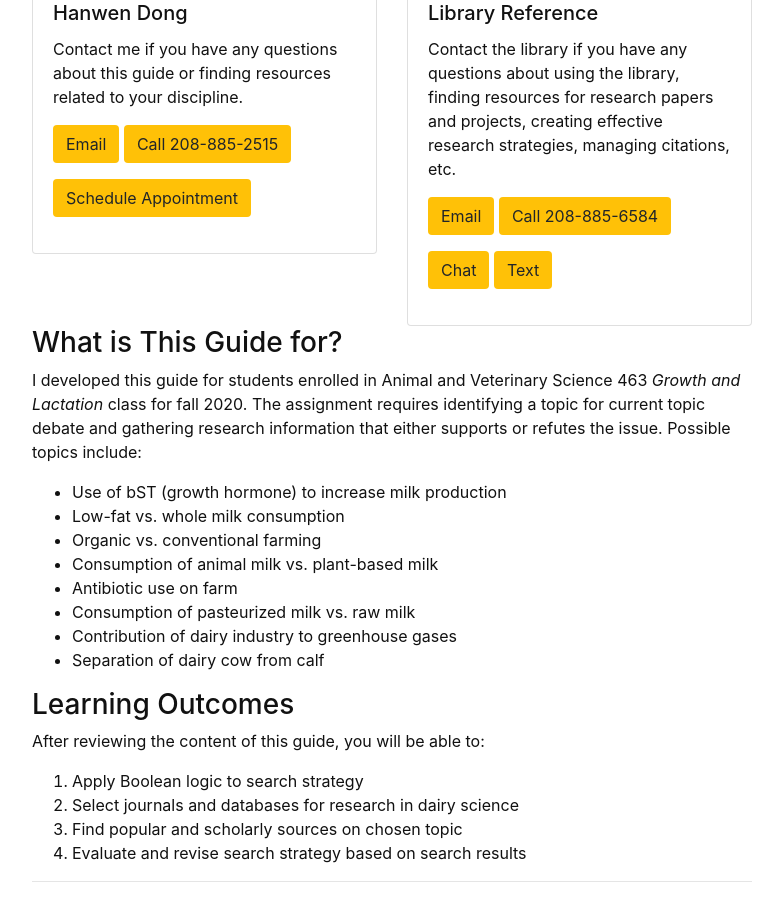
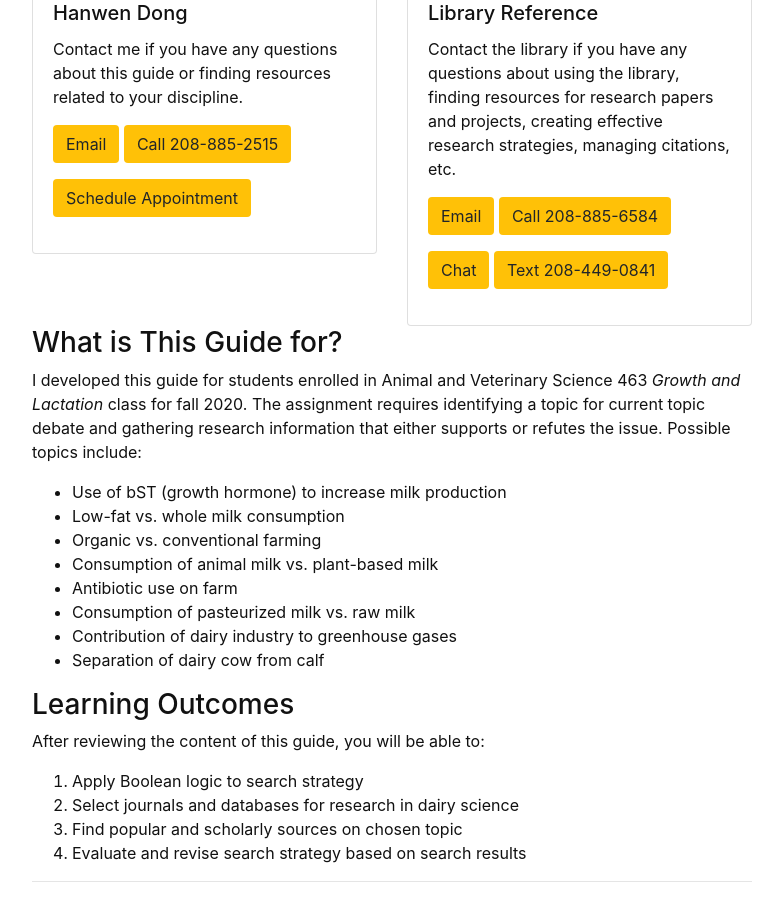
Before and after one commit to hanwendong1/AVS463-f20, a Jekyll site: the page built from index.md, in a window 1280 px wide and 900 px high, scrolled down 603 px. Shown: the whole window, without its empty margins (248-1031 px from the left). Built offline with Jekyll 4.4.1, drawn with Linux system fonts in a browser that asks for light colours.

Commit message:
Update index.md

```diff
--- a/index.md
+++ b/index.md
@@ -29,7 +29,7 @@ My name is Hanwen Dong and I am the [liaison librarian for College of Agricultur
         <a href = "mailto: libref@uidaho.edu" class="btn bg-warning mb-3">Email</a>
         <a href = "tel:208-885-6584" class="btn bg-warning mb-3">Call 208-885-6584</a>
         <a href = "https://www.lib.uidaho.edu/help/chat.html" class="btn bg-warning mb-3">Chat</a>
-        <a href = "sms:208-449-0841" class="btn bg-warning mb-3">Text</a>
+        <a href = "sms:208-449-0841" class="btn bg-warning mb-3">Text 208-449-0841</a>
       </div>
     </div>
   </div>
```
